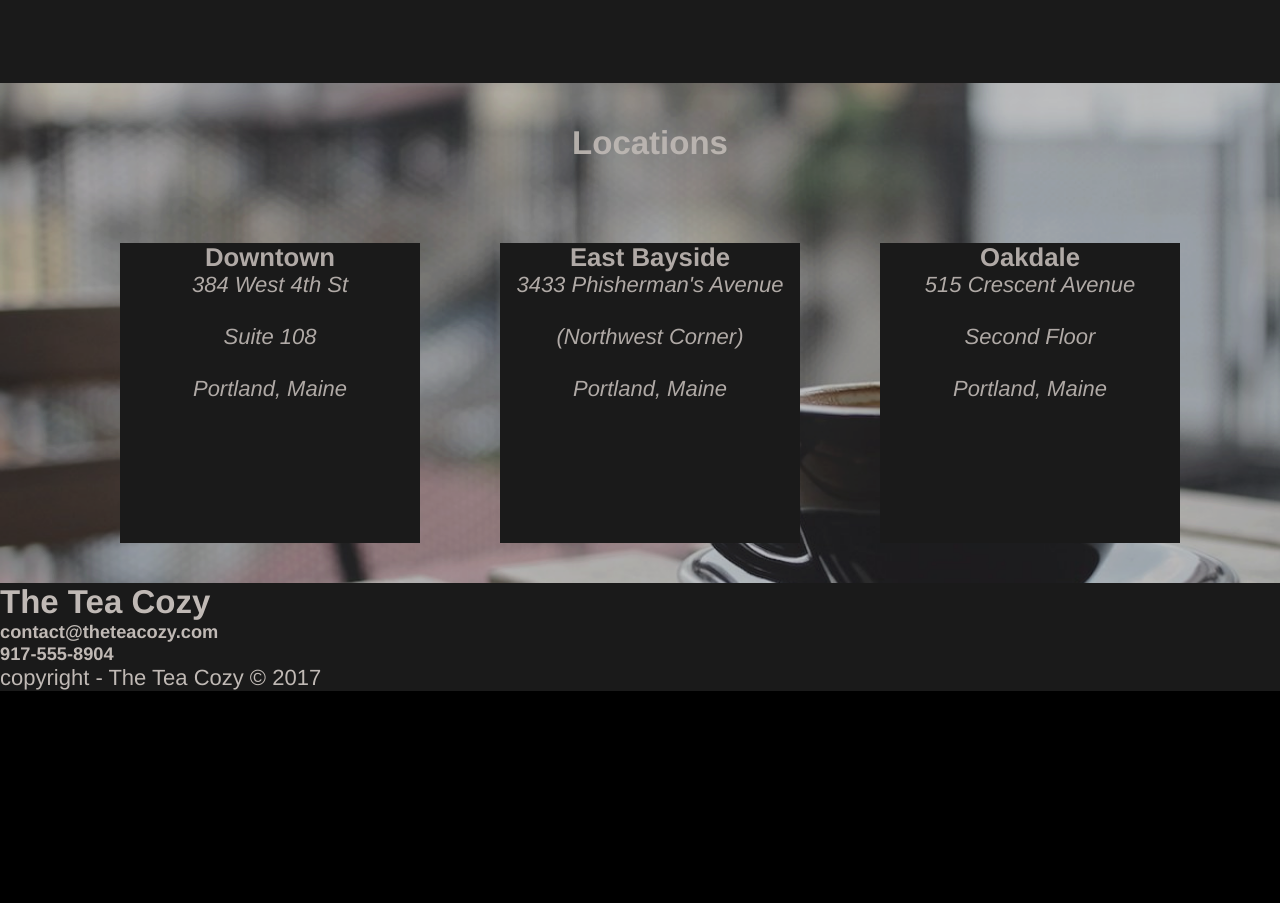
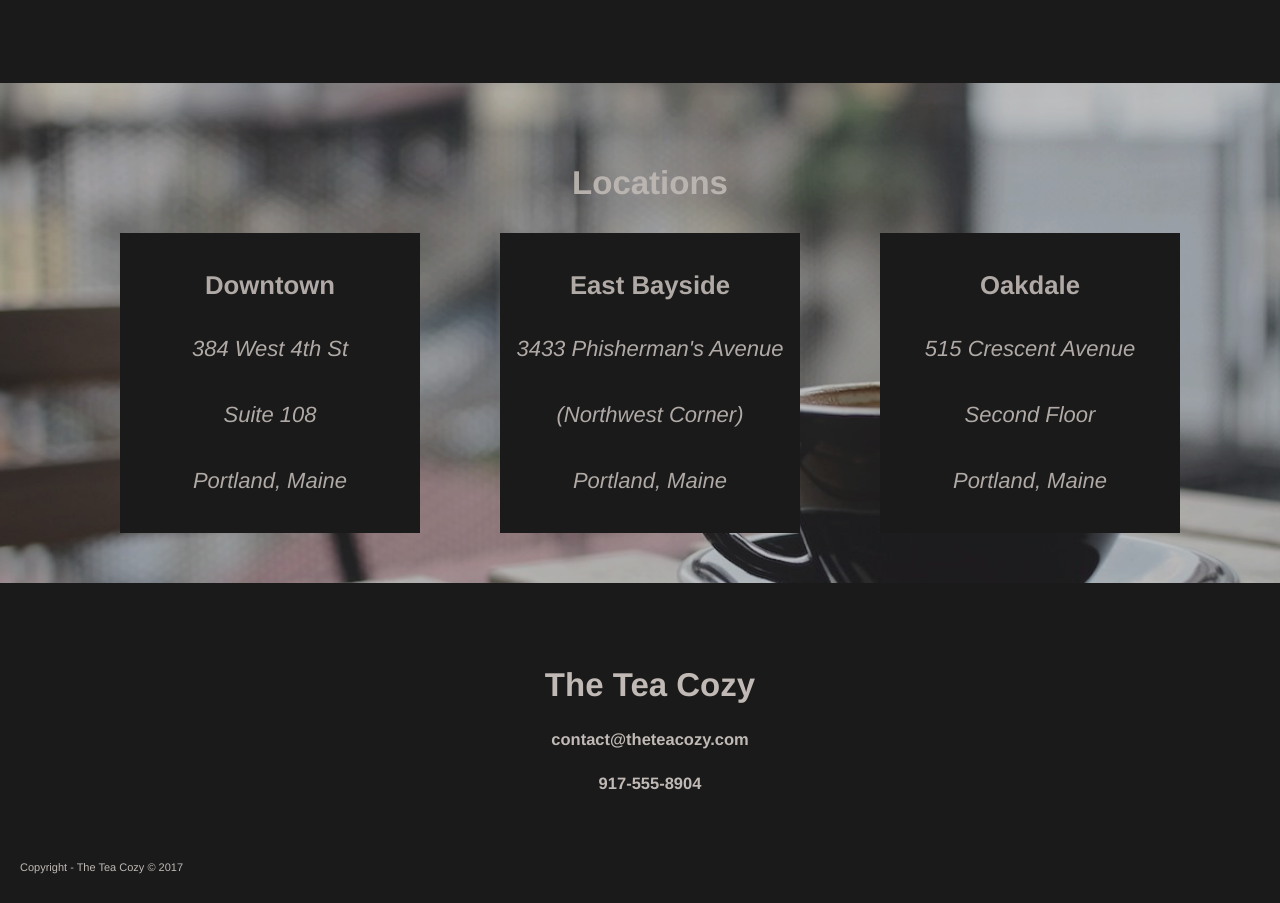
Before and after one commit to tassiaaccioly/codecademy-teacozy, a plain HTML site: page index.html in a window 1280 px wide. Shown: the part 1560-2463 px from the top of the page. Before the commit the page ends 2251 px from the top, so only its background shows below. Drawn offline with Linux system fonts and the light colour scheme.

Commit message:
Finish CSS and add README.md

```diff
--- a/index.html
+++ b/index.html
@@ -10,7 +10,7 @@
 <body>
     <head>
         <nav>
-            <img src="./imgs/img-tea-cozy-logo.png" alt="Tea Cozy Logo">
+            <a href="./index.html"><img src="./imgs/img-tea-cozy-logo.png" alt="Tea Cozy Logo"></a>
             <ul>
                 <li><a href="#our-mission">Mission</a></li>
                 <li><a href="#month-tea">Featured Tea</a></li>
@@ -90,7 +90,7 @@
         <h5>contact@theteacozy.com</h5>
         <h5>917-555-8904</h5>
 
-        <span>copyright - The Tea Cozy &#169; 2017</span>
+        <span id="copyright">Copyright - The Tea Cozy &#169; 2017</span>
     </footer>
 </body>
 </html>
--- a/styles.css
+++ b/styles.css
@@ -23,7 +23,7 @@ h2 {
 }
 
 h3 {
-
+    font-size: 1.17rem;
 }
 
 h4{
@@ -31,7 +31,11 @@ h4{
 }
 
 h5{
+    font-size: 0.75rem;
+}
 
+span {
+    font-size: 0.5rem;
 }
 
 nav {
@@ -142,14 +146,42 @@ nav li {
 }
 
 #locations h2 {
-    width: 1300px;
+    margin-bottom: -100px;
 }
 
 #locations .addresses {
+    display: flex;
+    flex-direction: column;
+    align-items: center;
+    justify-content: center;
     text-align: center;
     background-color: black;
     opacity: 1;
     margin: 0 40px;
     height: 300px;
     width: 300px;
+    line-height: 1.5rem;
 }
+
+.addresses h3 {
+    margin-bottom: 30px;
+}
+
+footer {
+    width: 1300px;
+    height: 240px;
+    text-align: center;
+    line-height: 2rem;
+}
+
+footer h2 {
+    margin: 80px auto 10px;
+}
+
+footer #copyright {
+    display: block;
+    margin-top: 40px;
+    margin-left: 20px;
+    width: 1300px;
+    text-align: left;
+}
```
Also changed, not shown: 1 other file.
